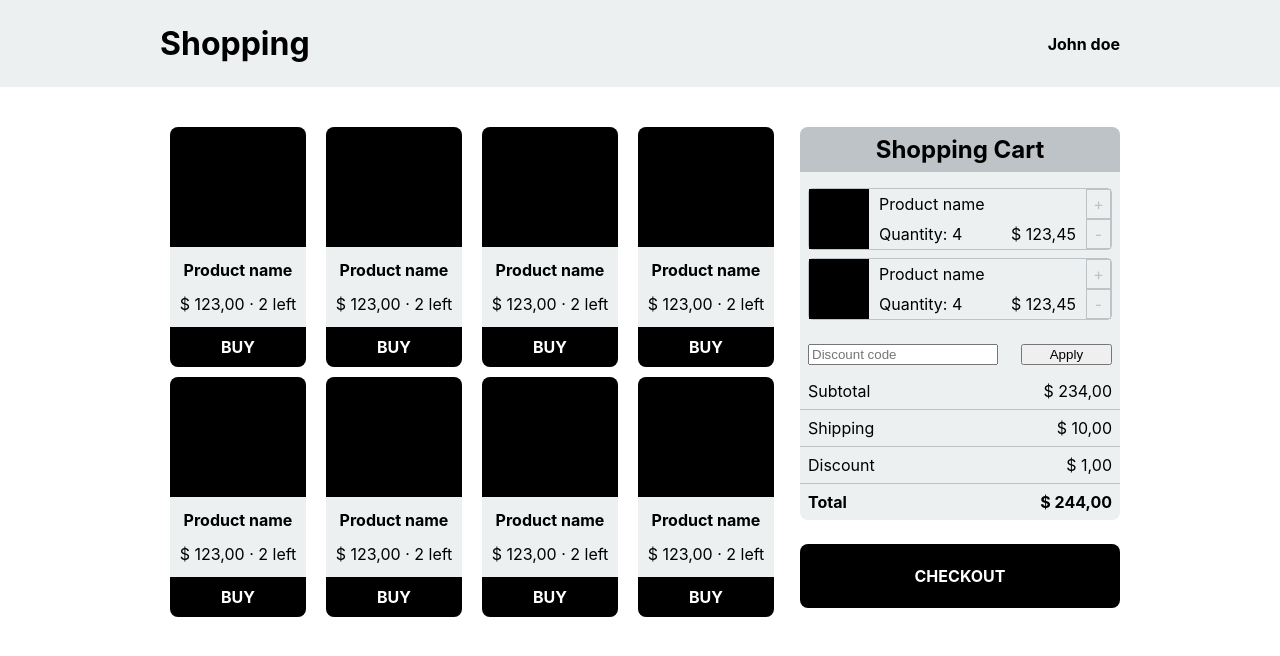
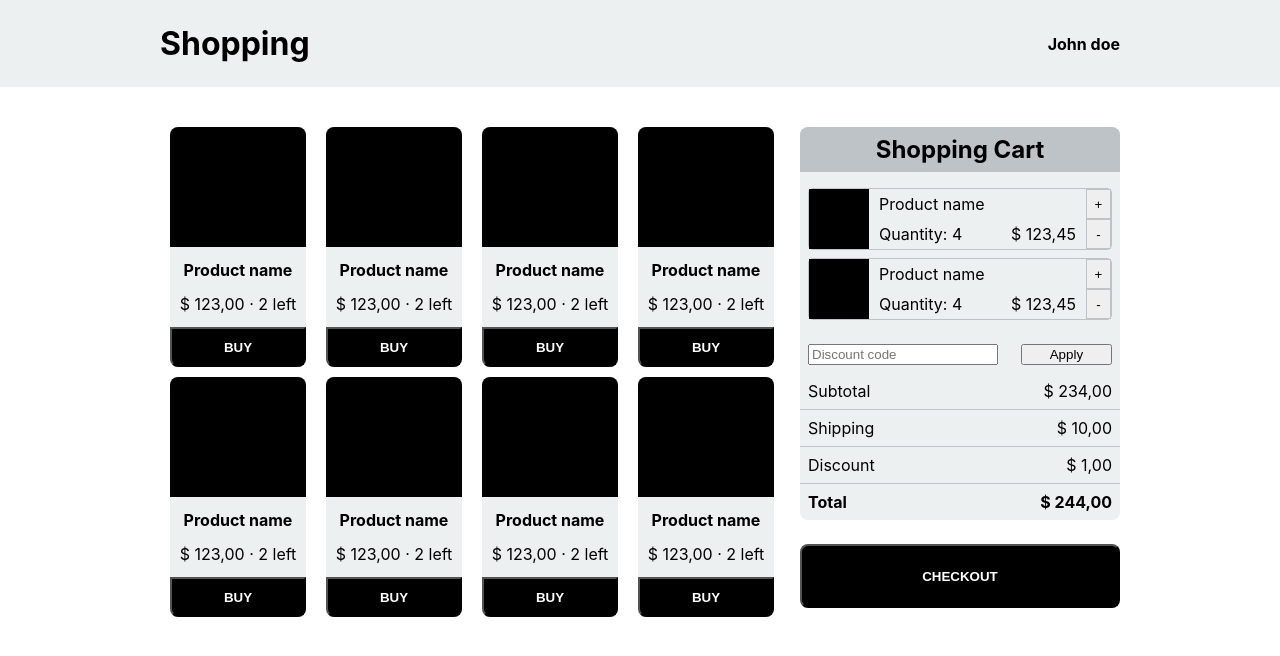
Before and after one commit to italovieira/shopping-cart, a React (Create React App) app: page / in a window 1280 px wide. Shown: the top 656 px of the page. Built offline with nearby package versions, Linux system fonts and the light colour scheme.

Commit message:
Change clickable elements to button

```diff
--- a/src/components/Cart.js
+++ b/src/components/Cart.js
@@ -51,8 +51,8 @@ const CartProduct = () => {
         </div>
       </div>
       <div className={styles.buttons}>
-        <div>+</div>
-        <div>-</div>
+        <button>+</button>
+        <button>-</button>
       </div>
     </div>
   )
--- a/src/components/Checkout.js
+++ b/src/components/Checkout.js
@@ -3,9 +3,9 @@ import styles from './Checkout.module.css'
 
 const Checkout = () => {
   return (
-    <div className={styles.checkout}>
+    <button className={styles.checkout}>
       <strong>CHECKOUT</strong>
-    </div>
+    </button>
   )
 }
 
--- a/src/components/Product.js
+++ b/src/components/Product.js
@@ -11,9 +11,9 @@ const Product = () => {
         </div>
         <span>$ 123,00 &#8231; 2 left</span>
       </div>
-      <div className={styles.button}>
+      <button className={styles.button}>
         <strong>BUY</strong>
-      </div>
+      </button>
     </div>
   )
 }
--- a/src/components/Product.module.css
+++ b/src/components/Product.module.css
@@ -34,8 +34,9 @@
 }
 
 .button {
-  display: flex;
-  justify-content: center;
+  display: grid;
+  place-items: center;
+  width: inherit;
   height: 40px;
   background-color: black;
   color: white;
```
